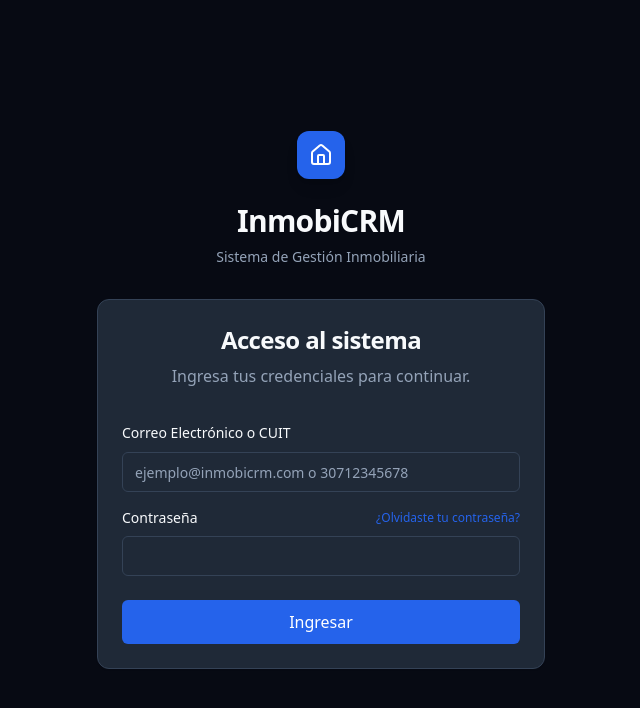
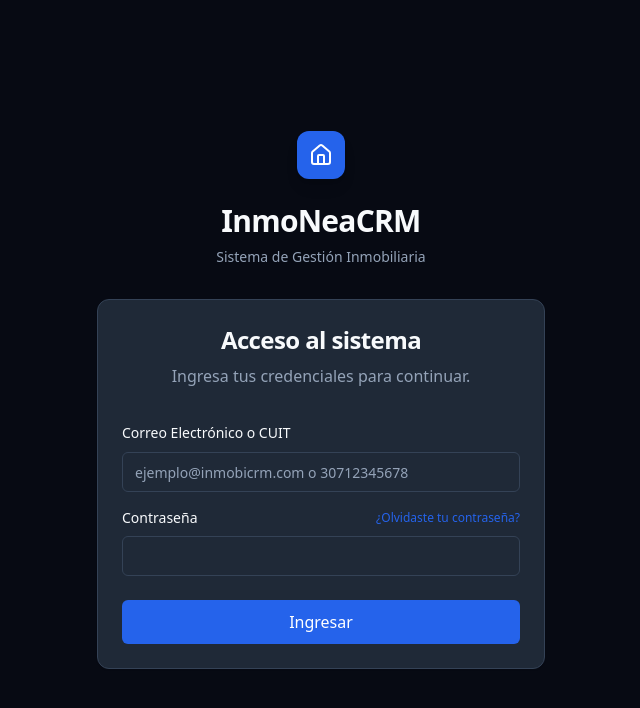
Before and after one commit to alfredsistemas85/inmobiliaria-nea, a React (Vite) app in the folder frontend/: page /login in a window 1280 px wide. Shown: the top 708 px of the page, without its empty margins (319-959 px from the left). Built offline with nearby package versions, Linux system fonts and the light colour scheme; no server answers.

Commit message:
fix: Renombrar marca a InmoNeaCRM

```diff
--- a/frontend/src/layouts/DashboardLayout.tsx
+++ b/frontend/src/layouts/DashboardLayout.tsx
@@ -95,9 +95,9 @@ export function DashboardLayout() {
       {/* ── Desktop Sidebar ─────────────────────────────────────────────────── */}
       <aside className="hidden w-64 flex-col border-r border-border bg-card md:flex">
         <div className="flex h-16 items-center px-6 border-b border-border">
-          <div className="flex items-center gap-2 font-bold text-xl text-blue-600">
-            <Home className="h-6 w-6" />
-            <span>InmobiCRM</span>
+          <div className="flex items-center gap-2 font-bold text-xl text-primary mb-8 px-2">
+            <Building2 className="h-8 w-8" />
+            <span>InmoNeaCRM</span>
           </div>
         </div>
 
@@ -156,9 +156,9 @@ export function DashboardLayout() {
         <header className="flex h-16 items-center justify-between border-b border-border bg-card px-4 md:px-6">
           {/* Brand (mobile) */}
           <div className="flex items-center gap-4 md:hidden">
-            <div className="flex items-center gap-2 font-bold text-lg text-primary">
-              <Home className="h-5 w-5" />
-              <span>InmobiCRM</span>
+            <div className="flex items-center gap-2 font-bold text-xl text-primary">
+              <Building2 className="h-6 w-6" />
+              <span>InmoNeaCRM</span>
             </div>
           </div>
 
--- a/frontend/src/pages/Login.tsx
+++ b/frontend/src/pages/Login.tsx
@@ -54,7 +54,7 @@ export default function Login() {
             <Home className="h-6 w-6" />
           </div>
           <h2 className="mt-6 text-center text-3xl font-bold tracking-tight text-foreground">
-            InmobiCRM
+            InmoNeaCRM
           </h2>
           <p className="mt-2 text-center text-sm text-muted-foreground">
             Sistema de Gestión Inmobiliaria
--- a/frontend/src/pages/Settings.tsx
+++ b/frontend/src/pages/Settings.tsx
@@ -255,7 +255,7 @@ export default function Settings() {
               <CardHeader>
                 <CardTitle>Suscripción y Facturación</CardTitle>
                 <CardDescription>
-                  Administra el pago de tu mensualidad por el uso de la plataforma InmobiCRM.
+                  Administra el pago de tu mensualidad por el uso de la plataforma InmoNeaCRM.
                 </CardDescription>
               </CardHeader>
               <CardContent className="space-y-4">
```
Also changed, not shown: 1 other file (tests, documents, lock files or other folders).
